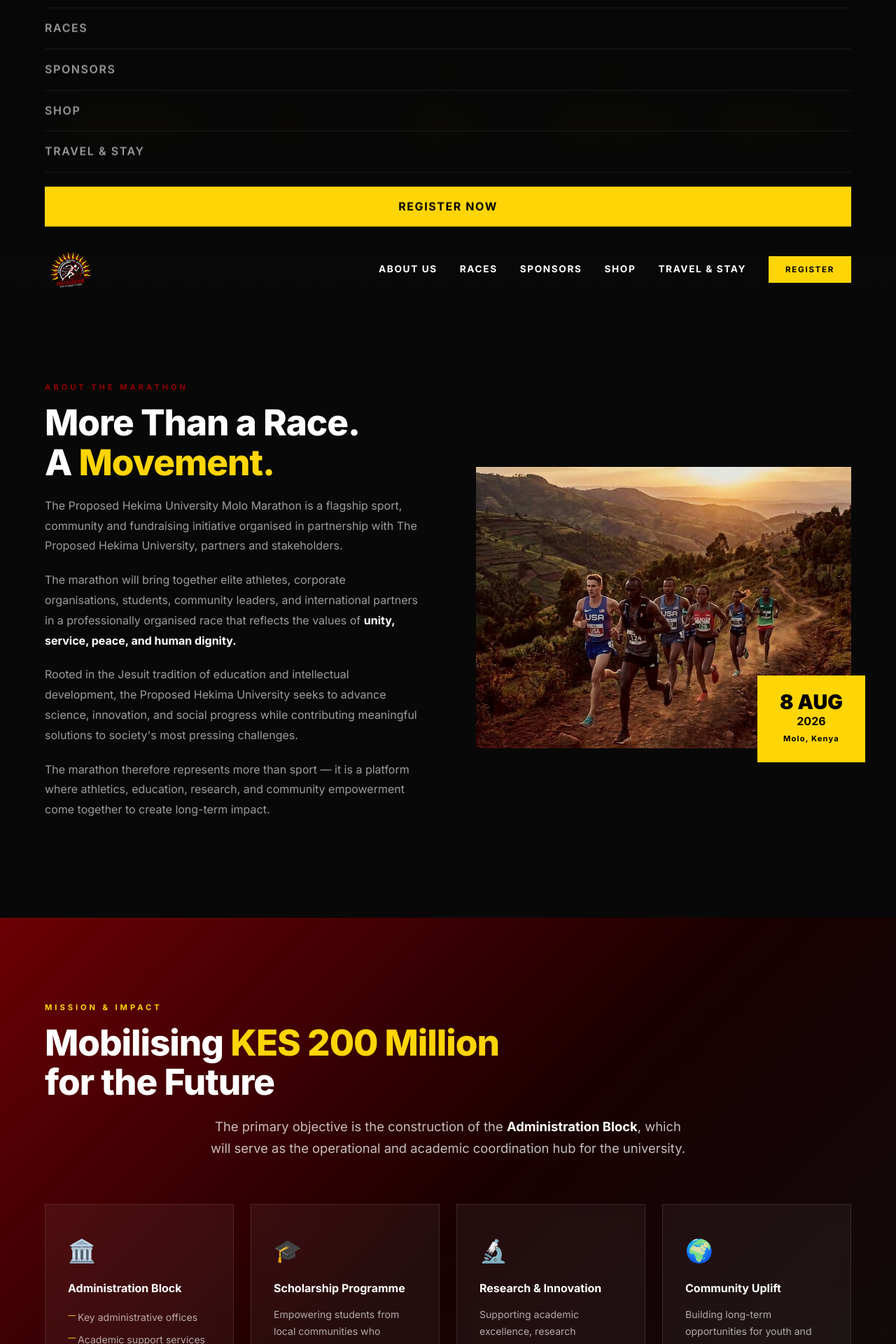
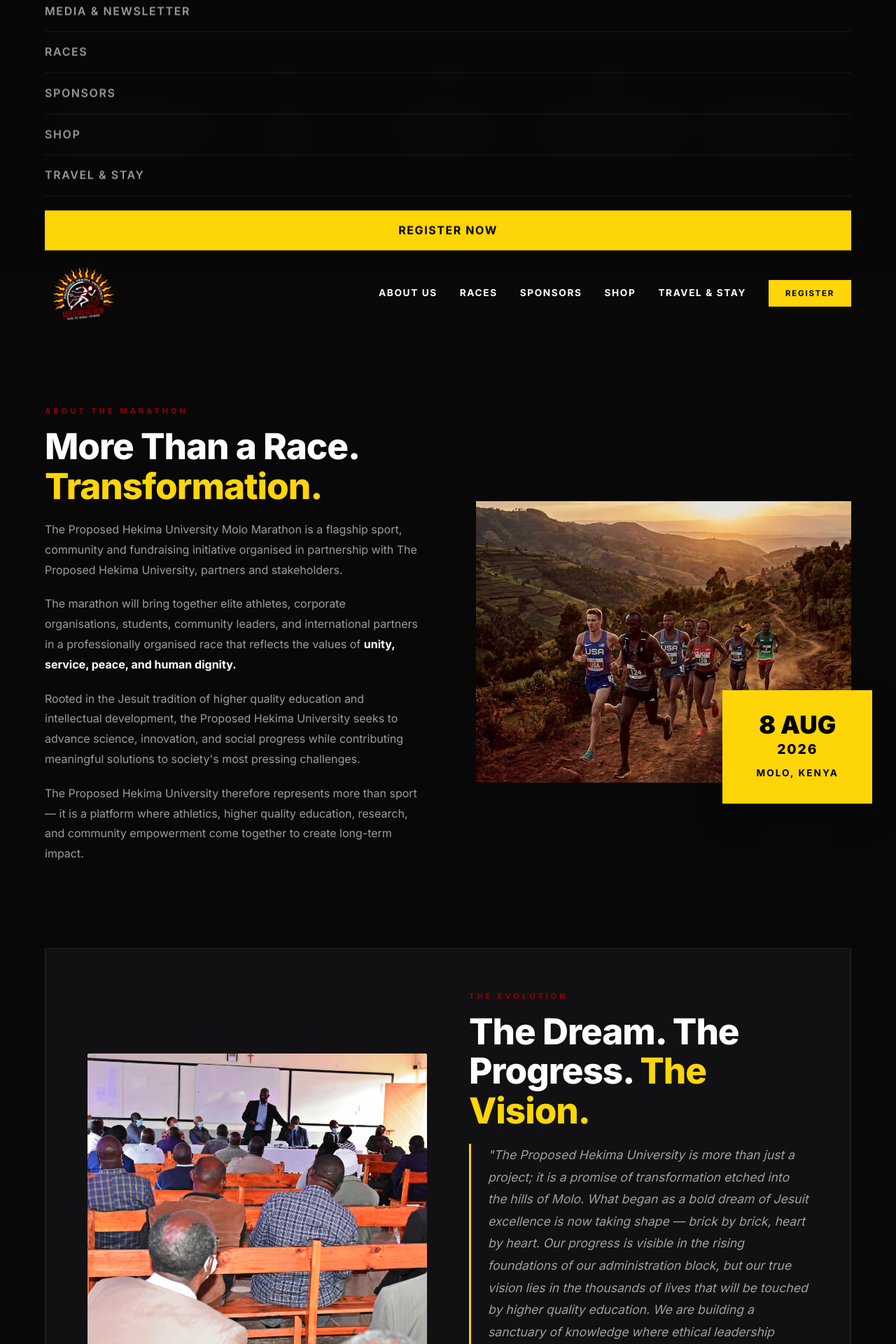
Before and after one commit to jaykimzem/Hekimaa, a PHP site: page / in a window 1280 px wide, after a click on "About the Marathon". Shown: the part 1760-3680 px from the top of the page at 70% size. Run offline with PHP 8.4, Linux system fonts and the light colour scheme.

Commit message:
Update Rescom

```diff
--- a/index.html
+++ b/index.html
@@ -3,8 +3,8 @@
 <head>
   <meta charset="UTF-8">
   <meta name="viewport" content="width=device-width, initial-scale=1.0">
-  <title>The Proposed Hekima University Molo Marathon 2026 | Run for Education, Peace & Community</title>
-  <meta name="description" content="The Proposed Hekima University Molo Marathon 2026 — a national athletics and fundraising initiative hosted in Molo, Kenya on 8 August 2026. Join 2,000+ runners supporting education, peace, and community development.">
+  <title>The Proposed Hekima University Molo Marathon 2026 | Run for Higher Quality Education, Peace & Community</title>
+  <meta name="description" content="The Proposed Hekima University Molo Marathon 2026 — a national athletics and fundraising initiative hosted in Molo, Kenya on 8 August 2026. Join 2,000+ runners supporting higher quality education, peace, and community development.">
   <meta name="keywords" content="Proposed Hekima University, Molo Marathon 2026, Kenya marathon, Jesuit university, fundraising marathon, Kuresoi North, athletics Kenya, sponsorship">
   <meta name="author" content="Proposed Hekima University & Global Link Media">
   <meta name="robots" content="index, follow">
@@ -13,8 +13,8 @@
   <!-- Open Graph -->
   <meta property="og:type" content="website">
   <meta property="og:url" content="https://hekimaa.vercel.app/">
-  <meta property="og:title" content="The Proposed Hekima University Molo Marathon 2026 | Run for Education, Peace & Community">
-  <meta property="og:description" content="A national athletics and fundraising initiative. Join us in Molo, Kenya on 8 August 2026. Race for education, peace & community development.">
+  <meta property="og:title" content="The Proposed Hekima University Molo Marathon 2026 | Run for Higher Quality Education, Peace & Community">
+  <meta property="og:description" content="A national athletics and fundraising initiative. Join us in Molo, Kenya on 8 August 2026. Race for higher quality education, peace & community development.">
   <meta property="og:image" content="https://hekimaa.vercel.app/marathon_hero_cinematic_0.png">
   <meta property="og:locale" content="en_KE">
   <meta property="og:site_name" content="The Proposed Hekima University Molo Marathon">
@@ -23,7 +23,7 @@
   <meta name="twitter:card" content="summary_large_image">
   <meta name="twitter:url" content="https://hekimaa.vercel.app/">
   <meta name="twitter:title" content="The Proposed Hekima University Molo Marathon 2026">
-  <meta name="twitter:description" content="Run for Education. Run for Peace. Run for Community. Molo, Kenya — 8 August 2026.">
+  <meta name="twitter:description" content="Run for Higher Quality Education. Run for Peace. Run for Community. Molo, Kenya — 8 August 2026.">
   <meta name="twitter:image" content="https://hekimaa.vercel.app/marathon_hero_cinematic_0.png">
 
   <!-- Structured Data -->
@@ -32,7 +32,7 @@
     "@context": "https://schema.org",
     "@type": "SportsEvent",
     "name": "The Proposed Hekima University Molo Marathon 2026",
-    "description": "A national athletics and fundraising initiative supporting education, peace, and community development in Molo, Kenya.",
+    "description": "A national athletics and fundraising initiative supporting higher quality education, peace, and community development in Molo, Kenya.",
     "startDate": "2026-08-08T05:30:00+03:00",
     "endDate": "2026-08-08T14:00:00+03:00",
     "eventStatus": "https://schema.org/EventScheduled",
@@ -126,11 +126,11 @@
       <span class="hero-eyebrow">Molo · Kenya · 8 August 2026</span>
       <h1 class="hero-title"><span class="hero-proposed">THE PROPOSED</span>Hekima University<br><span class="gold-text">Molo Marathon</span> 2026</h1>
       <div class="hero-lines">
-        <p>Together we run for <strong>Education.</strong></p>
+        <p>Together we run for <strong>Higher Quality Education.</strong></p>
         <p>Together we run for <strong>Peace.</strong></p>
         <p>Together we run for <strong>Community.</strong></p>
       </div>
-      <p class="hero-body">A national athletics and fundraising initiative bringing together athletes, corporates, institutions, and communities in a professionally organised race that celebrates sport, education, unity, and economic empowerment.</p>
+      <p class="hero-body balance-text">A national athletics and fundraising initiative bringing together athletes, corporates, institutions, and communities in a professionally organised race that celebrates sport, higher quality education, unity, and economic empowerment.</p>
       <div class="hero-cta">
         <a href="register.html" class="btn btn-gold" id="hero-register-btn">Register for the Run</a>
         <a href="#sponsorship" class="btn btn-outline" id="hero-sponsor-btn">Partner as a Sponsor</a>
@@ -202,7 +202,7 @@
         <div class="stat-card reveal-up" style="--delay:0.4s">
           <div class="stat-icon">🎓</div>
           <span class="stat-num" data-target="100" data-suffix="%">0</span>
-          <span class="stat-lbl">For Education & Community</span>
+          <span class="stat-lbl">For Higher Quality Education & Community</span>
         </div>
       </div>
     </div>
@@ -214,12 +214,13 @@
       <div class="about-grid">
         <div class="about-text reveal-up">
           <span class="section-eyebrow">About the Marathon</span>
-          <h2 class="section-title">More Than a Race.<br>A <span class="gold-text">Movement.</span></h2>
+          <h2 class="section-title">More Than a Race.<br><span class="gold-text">Transformation.</span></h2>
           <p>The Proposed Hekima University Molo Marathon is a flagship sport, community and fundraising initiative organised in partnership with The Proposed Hekima University, partners and stakeholders.</p>
           <p>The marathon will bring together elite athletes, corporate organisations, students, community leaders, and international partners in a professionally organised race that reflects the values of <strong>unity, service, peace, and human dignity.</strong></p>
-          <p>Rooted in the Jesuit tradition of education and intellectual development, the Proposed Hekima University seeks to advance science, innovation, and social progress while contributing meaningful solutions to society's most pressing challenges.</p>
-          <p>The marathon therefore represents more than sport — it is a platform where athletics, education, research, and community empowerment come together to create long-term impact.</p>
+          <p>Rooted in the Jesuit tradition of higher quality education and intellectual development, the Proposed Hekima University seeks to advance science, innovation, and social progress while contributing meaningful solutions to society's most pressing challenges.</p>
+          <p>The Proposed Hekima University therefore represents more than sport — it is a platform where athletics, higher quality education, research, and community empowerment come together to create long-term impact.</p>
         </div>
+
         <div class="about-image reveal-up" style="--delay:0.2s">
           <img src="marathon_hero_cinematic_0.png" alt="Hekima University Molo Marathon runners" loading="lazy">
           <div class="about-badge">
@@ -229,8 +230,62 @@
           </div>
         </div>
       </div>
-    </div>
-  </section>
+
+      <!-- ═══ THE DREAM, PROGRESS & VISION ═══ -->
+      <div class="evolution-section reveal-up" id="evolution" style="margin-top: 100px;">
+        <div class="evolution-grid" style="display: grid; grid-template-columns: 1fr 1fr; gap: 60px; align-items: center; background: var(--card-bg); border: 1px solid var(--card-border); padding: 60px; border-radius: 4px;">
+          <div class="evolution-visuals">
+            <div class="evolution-gallery" style="position: relative; height: 450px; overflow: hidden; border-radius: 2px;">
+              <img src="assets/Dream 2.jpg" alt="The Dream" class="evo-img active" style="position: absolute; inset: 0; width: 100%; height: 100%; object-fit: cover; opacity: 1; transition: opacity 1.5s ease; z-index: 1;">
+              <img src="assets/progress.jpg" alt="The Progress" class="evo-img" style="position: absolute; inset: 0; width: 100%; height: 100%; object-fit: cover; opacity: 0; transition: opacity 1.5s ease; z-index: 0;">
+              <img src="assets/dream vision.jpg" alt="The Vision" class="evo-img" style="position: absolute; inset: 0; width: 100%; height: 100%; object-fit: cover; opacity: 0; transition: opacity 1.5s ease; z-index: 0;">
+              <div class="gallery-nav" style="position: absolute; bottom: 20px; right: 20px; z-index: 5; display: flex; gap: 10px;">
+                <span class="dot active"></span>
+                <span class="dot"></span>
+                <span class="dot"></span>
+              </div>
+            </div>
+          </div>
+          <div class="evolution-content">
+            <span class="section-eyebrow">The Evolution</span>
+            <h2 class="section-title">The Dream. The Progress. <span class="gold-text">The Vision.</span></h2>
+            <p style="font-size: 1.1rem; line-height: 1.8; color: var(--white-60); margin-bottom: 32px; font-style: italic; border-left: 3px solid var(--gold); padding-left: 24px;">
+              "The Proposed Hekima University is more than just a project; it is a promise of transformation etched into the hills of Molo. What began as a bold dream of Jesuit excellence is now taking shape — brick by brick, heart by heart. Our progress is visible in the rising foundations of our administration block, but our true vision lies in the thousands of lives that will be touched by higher quality education. We are building a sanctuary of knowledge where ethical leadership meets academic rigor, ensuring that tomorrow's leaders are equipped to navigate a changing world with wisdom and grace."
+            </p>
+
+
+          </div>
+        </div>
+      </div>
+
+      <style>
+        .evo-img.active { opacity: 1 !important; z-index: 2 !important; }
+        .dot { width: 8px; height: 8px; border-radius: 50%; background: rgba(255,255,255,0.3); cursor: pointer; transition: 0.3s; }
+        .dot.active { background: var(--gold); transform: scale(1.3); }
+        .evolution-grid { transition: transform 0.4s var(--ease-out); }
+        .evolution-grid:hover { border-color: var(--gold); }
+        @media (max-width: 992px) {
+          .evolution-grid { grid-template-columns: 1fr; padding: 40px; }
+          .evolution-gallery { height: 350px; }
+        }
+      </style>
+      <script>
+        document.addEventListener('DOMContentLoaded', () => {
+          const imgs = document.querySelectorAll('.evo-img');
+          const dots = document.querySelectorAll('.dot');
+          let current = 0;
+          setInterval(() => {
+            if(!imgs[current]) return;
+            imgs[current].classList.remove('active');
+            dots[current].classList.remove('active');
+            current = (current + 1) % imgs.length;
+            imgs[current].classList.add('active');
+            dots[current].classList.add('active');
+          }, 5000);
+        });
+      </script>
+      </div> <!-- container -->
+    </section> <!-- about-section -->
 
   <!-- ═══ MISSION & IMPACT ═══ -->
   <section class="mission-section" id="mission" aria-label="Mission and impact">
@@ -254,7 +309,7 @@
           <div class="mission-card reveal-up" style="--delay:0.1s">
             <div class="mc-icon">🎓</div>
             <h3>Scholarship Programme</h3>
-            <p>Empowering students from local communities who demonstrate strong academic potential but face financial barriers to higher education.</p>
+            <p>Empowering students from local communities who demonstrate strong academic potential but face financial barriers to higher quality education.</p>
           </div>
           <div class="mission-card reveal-up" style="--delay:0.2s">
             <div class="mc-icon">🔬</div>
@@ -264,7 +319,7 @@
           <div class="mission-card reveal-up" style="--delay:0.3s">
             <div class="mc-icon">🌍</div>
             <h3>Community Uplift</h3>
-            <p>Building long-term opportunities for youth and creating lasting positive impact across Molo and Kuresoi North.</p>
+            <p>Building long-term opportunities for youth and creating lasting positive impact across Molo and Kuresoi North through higher quality education.</p>
           </div>
         </div>
       </div>
@@ -302,7 +357,7 @@
         </div>
         <div class="race-card reveal-up" style="--delay:0.2s">
           <div class="race-dist">3<span>KM</span></div>
-          <h3 class="race-name">Corporate Run</h3>
+          <h3 class="race-name">Corporate Challenge</h3>
           <p class="race-desc">A networking and engagement platform designed for corporate teams and institutional partners seeking team building moments.</p>
           <div class="race-tags">
             <span class="tag">Corporate Teams</span>
@@ -312,7 +367,7 @@
         </div>
         <div class="race-card reveal-up" style="--delay:0.3s">
           <div class="race-dist">3<span>KM</span></div>
-          <h3 class="race-name">Community</h3>
+          <h3 class="race-name">Community Run</h3>
           <p class="race-desc">An inclusive race encouraging participation from local residents, students, youth groups, and community organisations.</p>
           <div class="race-tags">
             <span class="tag">Community</span>
@@ -387,7 +442,7 @@
     <div class="container">
       <div class="cta-inner reveal-up">
         <span class="section-eyebrow light">Join the Movement</span>
-        <h2 class="cta-title">Together We Run for<br><span class="gold-text">Education · Peace · Community</span></h2>
+        <h2 class="cta-title">Together We Run for<br><span class="gold-text">Higher Quality Education · Peace · Community</span></h2>
         <p class="cta-body">The Proposed Hekima University Molo Marathon invites runners, organisations, institutions, and partners to be part of an event that creates lasting impact. Your support will directly contribute to the construction of the Proposed Hekima University Administration Block and scholarship programmes that empower the next generation of leaders.</p>
         <div class="cta-buttons">
           <a href="register.html" class="btn btn-gold btn-lg" id="cta-register-btn">Register Now</a>
--- a/media.html
+++ b/media.html
@@ -66,7 +66,7 @@
       <div class="two-col-grid" style="display: grid; grid-template-columns: 1.5fr 1fr; gap: 60px;">
         <div class="media-info">
           <h2 class="section-title">Join Our <span class="gold-text">Media Team</span></h2>
-          <p style="margin-bottom: 24px; color: var(--white-60);">We invite journalists from across the world to join us in Molo on 8 August 2026. Whether you are covering sports, education, or community development, the Proposed Hekima University Molo Marathon offers a wealth of stories on resilience, unity, and excellence.</p>
+          <p style="margin-bottom: 24px; color: var(--white-60);">We invite journalists from across the world to join us in Molo on 8 August 2026. Whether you are covering sports, higher quality education, or community development, the Proposed Hekima University Molo Marathon offers a wealth of stories on resilience, unity, and excellence.</p>
 
           <div class="media-links" style="display: flex; flex-direction: column; gap: 20px;">
             <div class="media-item" style="display: flex; gap: 20px; align-items: start; background: var(--card-bg); padding: 24px; border: 1px solid var(--card-border);">
@@ -106,7 +106,7 @@
   <div class="footer-main">
     <div class="footer-brand">
       <img src="assets/Logo 2.png" alt="Hekima University Logo">
-      <p>Producing visionary and ethical professionals to spur social transformation.</p>
+      <p>Producing visionary and ethical professionals to spur social transformation through higher quality education.</p>
     </div>
     <div class="footer-contact">
       <h4>Media Enquiries</h4>
--- a/style.css
+++ b/style.css
@@ -92,7 +92,8 @@ button { border:none; background:none; font-family:var(--font); cursor:pointer;
   height: 100%;
   display: flex; align-items: center; justify-content: space-between;
 }
-.nav-logo img { height: 74px; }
+.nav-logo img { height: 110px; transition: height 0.3s ease; }
+.site-header.scrolled .nav-logo img { height: 90px; }
 .main-nav { display:flex; align-items:center; gap:32px; }
 .nav-link {
   font-size: 0.85rem; font-weight: 700;
@@ -241,10 +242,11 @@ button { border:none; background:none; font-family:var(--font); cursor:pointer;
 }
 .hero-content { position: relative; z-index: 2; max-width: 900px; }
 .hero-eyebrow {
-  display: inline-block; font-size: 0.72rem; font-weight: 700;
-  letter-spacing: 0.35em; text-transform: uppercase;
-  color: var(--gold); margin-bottom: 20px;
-  padding: 8px 20px; border: 1px solid rgba(254,213,7,0.35);
+  display: inline-block; font-size: 0.82rem; font-weight: 800;
+  letter-spacing: 0.25em; text-transform: uppercase;
+  background: var(--gold); color: var(--black);
+  margin-bottom: 24px; padding: 10px 24px;
+  box-shadow: 0 4px 15px rgba(254,213,7,0.2);
 }
 .hero-title {
   font-size: clamp(2.8rem,7vw,6rem);
@@ -380,13 +382,15 @@ button { border:none; background:none; font-family:var(--font); cursor:pointer;
   object-fit: cover; display: block;
 }
 .about-badge {
-  position: absolute; bottom: -20px; right: -20px;
+  position: absolute; bottom: -30px; right: -30px;
   background: var(--gold); color: var(--black);
-  padding: 24px 32px; text-align: center;
+  padding: 32px 48px; text-align: center;
+  box-shadow: 0 20px 40px rgba(0,0,0,0.3);
+  z-index: 2;
 }
-.badge-date { display: block; font-size: 1.8rem; font-weight: 900; line-height: 1; }
-.badge-year { display: block; font-size: 1rem; font-weight: 700; }
-.badge-loc { display: block; font-size: 0.7rem; font-weight: 700; letter-spacing: 0.1em; margin-top: 4px; }
+.badge-date { display: block; font-size: 2.2rem; font-weight: 900; line-height: 1; margin-bottom: 2px; }
+.badge-year { display: block; font-size: 1.2rem; font-weight: 800; letter-spacing: 0.1em; }
+.badge-loc { display: block; font-size: 0.85rem; font-weight: 700; letter-spacing: 0.15em; margin-top: 8px; text-transform: uppercase; }
 
 /* ═══════════════════════════════ MISSION ═══════════════════════════════ */
 .mission-section {
```
Also changed, not shown: about.html (+6 -6 lines), races.html (+5 -5 lines), register.html (+4 -4 lines), sponsor.html (+6 -6 lines), team.html (+8 -4 lines), assets/CEO Peter Wairegi.png (added), assets/Dream 2.jpg (added), assets/Faculty.jpg (added), assets/Njuki.jpeg (added), assets/dream vision.jpg (added), 2 other files.
